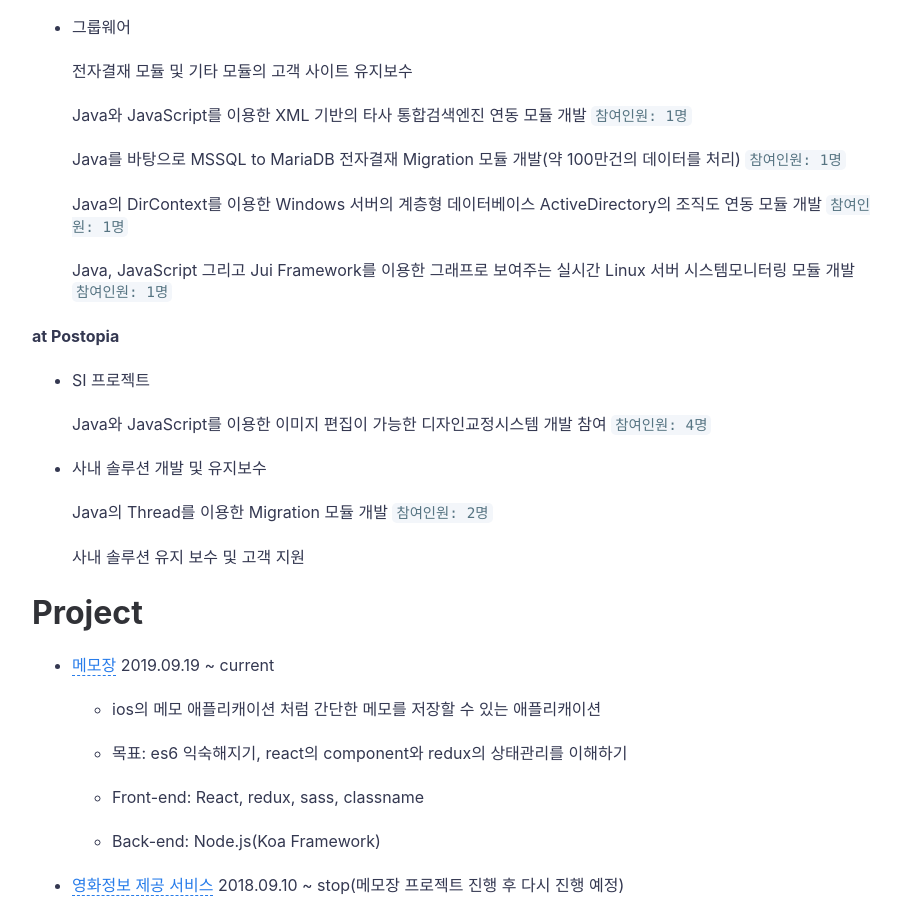
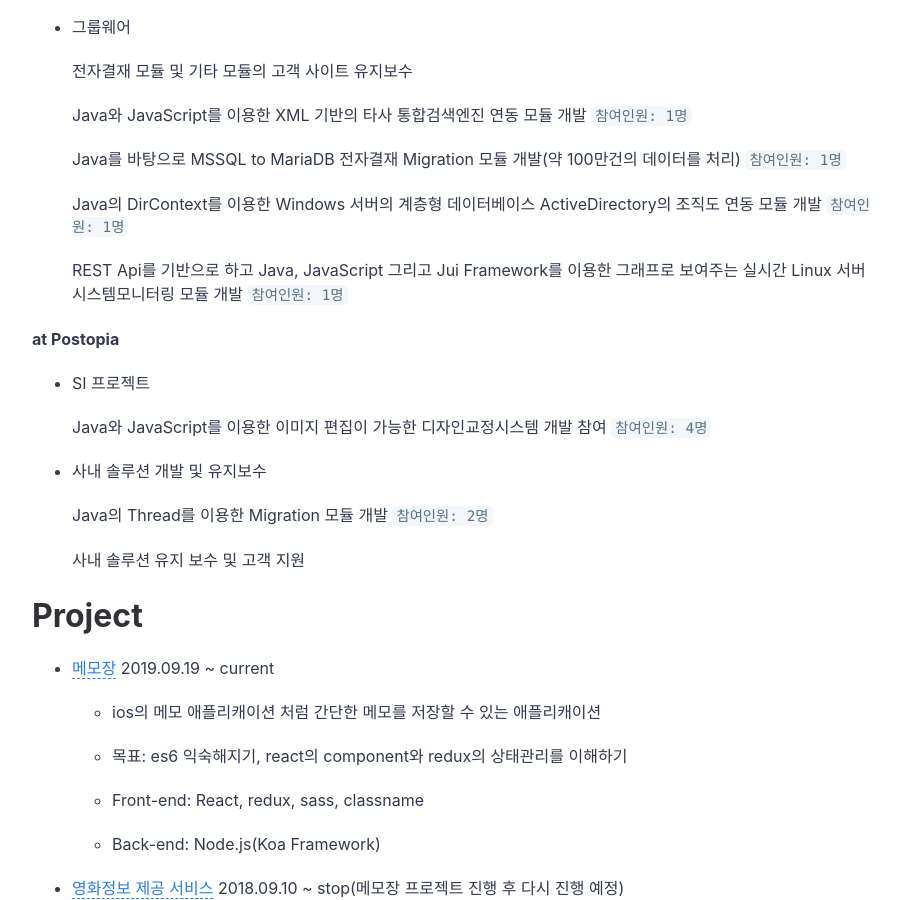
Before and after one commit to jonggyun/jonggyun.github.io, a Jekyll site: the page built from about.md, in a window 1280 px wide and 900 px high, scrolled down 1435 px. Shown: the whole window, without its empty margins (188-1088 px from the left). Built offline with Jekyll 4.4.1, drawn with Linux system fonts in a browser that asks for light colours.

Commit message:
modify about

```diff
--- a/about.md
+++ b/about.md
@@ -69,7 +69,7 @@ Career Detail
 
   Java의 DirContext를 이용한 Windows 서버의 계층형 데이터베이스 ActiveDirectory의 조직도 연동 모듈 개발 `참여인원: 1명`
 
-  Java, JavaScript 그리고 Jui Framework를 이용한 그래프로 보여주는 실시간 Linux 서버 시스템모니터링 모듈 개발 `참여인원: 1명`
+  REST Api를 기반으로 하고 Java, JavaScript 그리고 Jui Framework를 이용한 그래프로 보여주는 실시간 Linux 서버 시스템모니터링 모듈 개발 `참여인원: 1명`
 
 **at Postopia**
 
```
